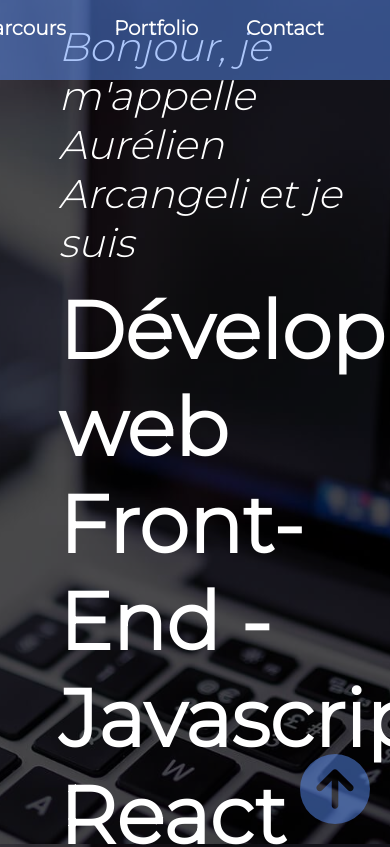
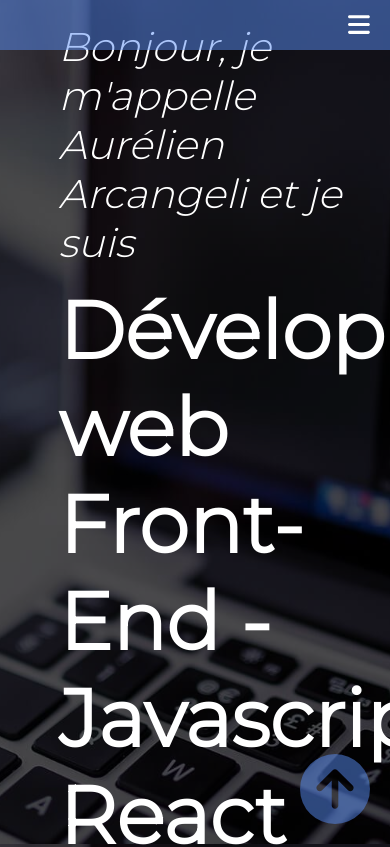
Before and after one commit to ArcangeliAurelien/Arcangeli_Aurelien_CV, a React (Create React App) app: page / in a window 390 px wide. Shown: the top 847 px of the page. Built offline with nearby package versions, Linux system fonts and the light colour scheme.

Commit message:
Navbar responsive

```diff
--- a/src/components/Navbar/Navbar.css
+++ b/src/components/Navbar/Navbar.css
@@ -1,34 +1,72 @@
-.nav {
-    background-color: rgba(90, 141, 245, 0.5);
-    color: white;
+nav {
     position: fixed;
+    top: 0;
     width: 100%;
-    top: 0;
+    height: 50px;
+    background: rgba(90, 141, 245, 0.5);
+    z-index: 1;
+}
+
+.listNav {
+    list-style-type: none;
+    height: 100%;
     display: flex;
     justify-content: flex-end;
-    z-index: 1000;
     align-items: center;
-    padding: 1rem 1rem;
+    position: relative;
 }
 
-.nav ul {
-    padding: 0;
-    margin: 0;
-    margin-right: 50px;
-    list-style: none;
-    display: flex;
-    gap: 3rem;
+.items a {
+    margin-right: 20px;
     font-size: 20px;
-}
-
-.nav a {
-    color: inherit;
+    color: #fff;
+    font-weight: bold;
+    cursor: pointer;
     text-decoration: none;
-    font-weight: bold;
     transition: 200ms ease-in-out;
 }
 
-.nav li:hover {
-    color: #7d2020;
+.items a:hover {
+    color: rgb(125, 32, 32);
     transition: 200ms ease-in-out;
 }
+
+.menu_hamburger {
+    display: none;
+    position: absolute;
+    right: 10px;
+    top: 7px;
+    padding: 5px;
+    color: #fff;
+}
+
+.menu_hamburger:hover {
+    color: rgb(125, 32, 32);
+    transition: 200ms ease-in-out;
+}
+
+@media screen and (max-width: 900px) {
+
+    .listNav {
+        flex-direction: column;
+        align-items: flex-end;
+        height: auto;
+        margin-top: 50px;
+        background: rgba(90, 141, 245, 0.5);
+    }
+
+    .items {
+        margin-bottom: 20px;
+    }
+
+    .items a {
+        padding: 20px 0;
+    }
+
+    .menu_hamburger {
+        display: block;
+        margin-right: 5px;
+        height: 50%;
+    }
+
+}
--- a/src/components/Navbar/Navbar.jsx
+++ b/src/components/Navbar/Navbar.jsx
@@ -1,33 +1,62 @@
-import React from 'react'
+import React, {useState, useEffect} from 'react'
 import './Navbar.css'
 import { FontAwesomeIcon } from '@fortawesome/react-fontawesome'
-import { faHouseChimney } from '@fortawesome/free-solid-svg-icons'
+import { faHouseChimney, faBars } from '@fortawesome/free-solid-svg-icons'
 
 export default function Navbar() {
+  const [toggleMenu, setToggleMenu] = useState(false)
+  const [screenWidth, setScreenWidth] = useState(window.innerWidth)
+
+
+  const toggleNav = () => {
+    setToggleMenu(!toggleMenu)
+  }
+
+  useEffect(() => {
+
+    const changeWidth = () => {
+      setScreenWidth(window.innerWidth);
+
+      if (window.innerWidth > 900) {
+        setToggleMenu(false)
+      }
+    }
+
+    window.addEventListener('resize', changeWidth)
+
+    return () => {
+      window.removeEventListener('resize', changeWidth)
+    }
+
+  }, [])
+
   return (
-    <nav className='nav'>
-      <ul>
-        <li>
-          <a href='#home' className='active'>
+    <nav>
+      {(toggleMenu || screenWidth > 900) && (
+        <ul className="listNav">
+          <li className="items">
+            <a href='#home'>
              <FontAwesomeIcon icon={faHouseChimney} />
             </a>
           </li>
-        <li>
+          <li className="items">
             <a href='#aPropos'>À propos</a>
           </li>
-        <li>
+          <li className="items">
             <a href="#competences">Compétences</a>
           </li>
-        <li>
+          <li className="items">
             <a href="#parcours">Parcours</a>
           </li>
-        <li>
+          <li className="items">
             <a href="#portfolio">Portfolio</a>
           </li>
-        <li>
+          <li className="items">
             <a href="#contact">Contact</a>
           </li>
         </ul>
+      )}
+      <FontAwesomeIcon icon={faBars} className='menu_hamburger' onClick={toggleNav} />
     </nav>
   )
 }
```
Lines whose indentation alone changed are shown as unchanged.
